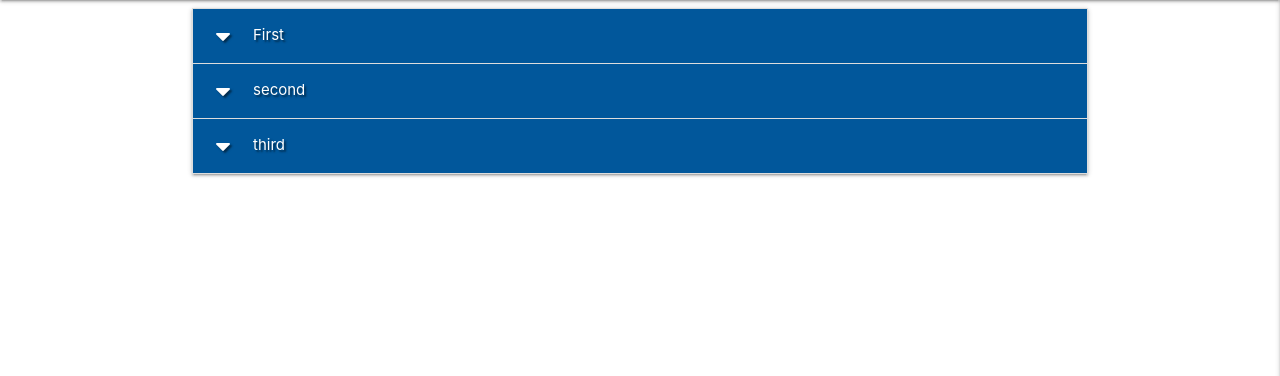
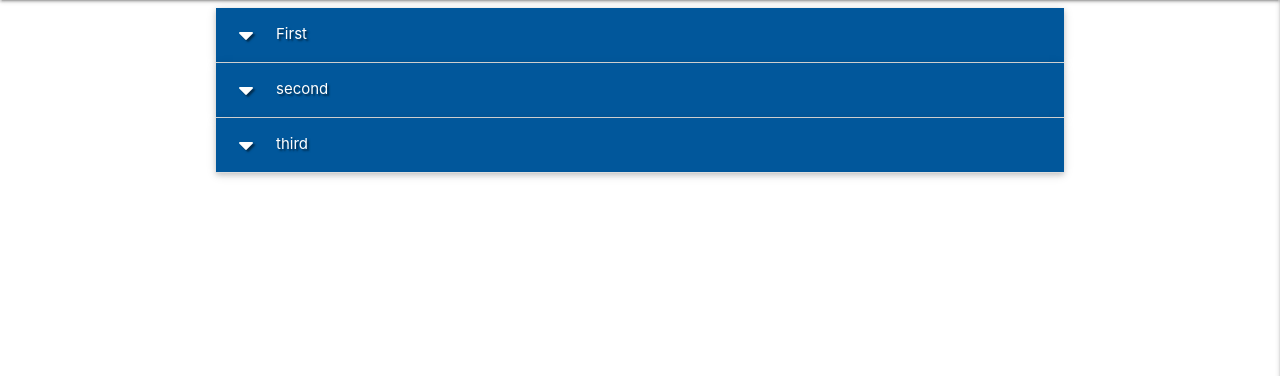
Before and after one commit to Peristratus/flask-task-manager-project, a Flask app: page / in a window 1280 px wide. Shown: the part 64-440 px from the top of the page. Run offline with Flask 2, Linux system fonts and the light colour scheme; data that the repository does not hold is empty; some libraries are stand-ins or nearby versions.

Commit message:
added the popout effect for the collapsible

```diff
--- a/templates/tasks.html
+++ b/templates/tasks.html
@@ -9,7 +9,7 @@
         {{ task.due_date }}<br>
     {% endfor %}
 
-   <ul class="collapsible">
+   <ul class="collapsible popout">
         <li>
             <div class="collapsible-header white-text light-blue darken-4 text-shadow"><i class="fas fa-caret-down"></i>First</div>
             <div class="collapsible-body"><span>Lorem ipsum dolor sit amet.</span></div>
```
